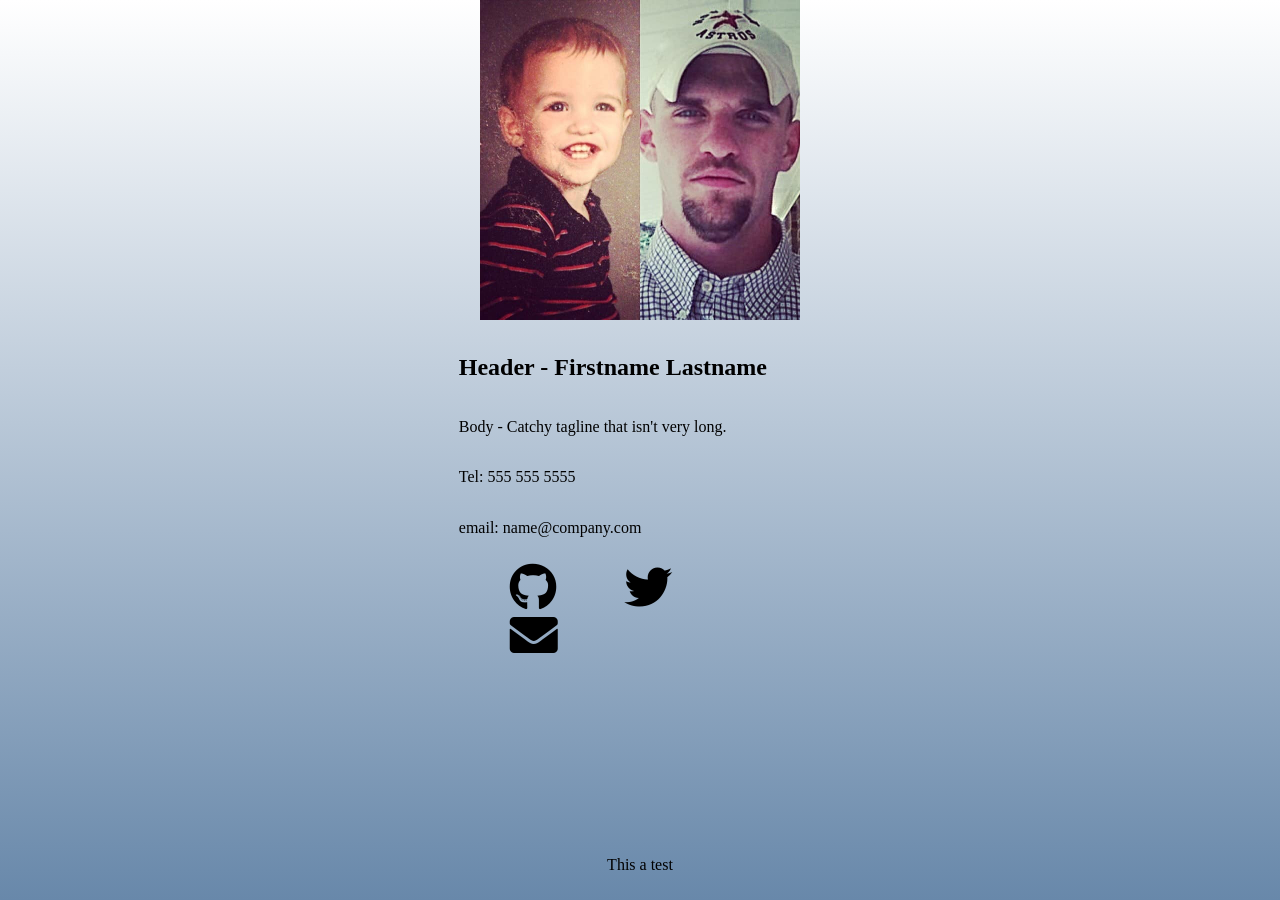
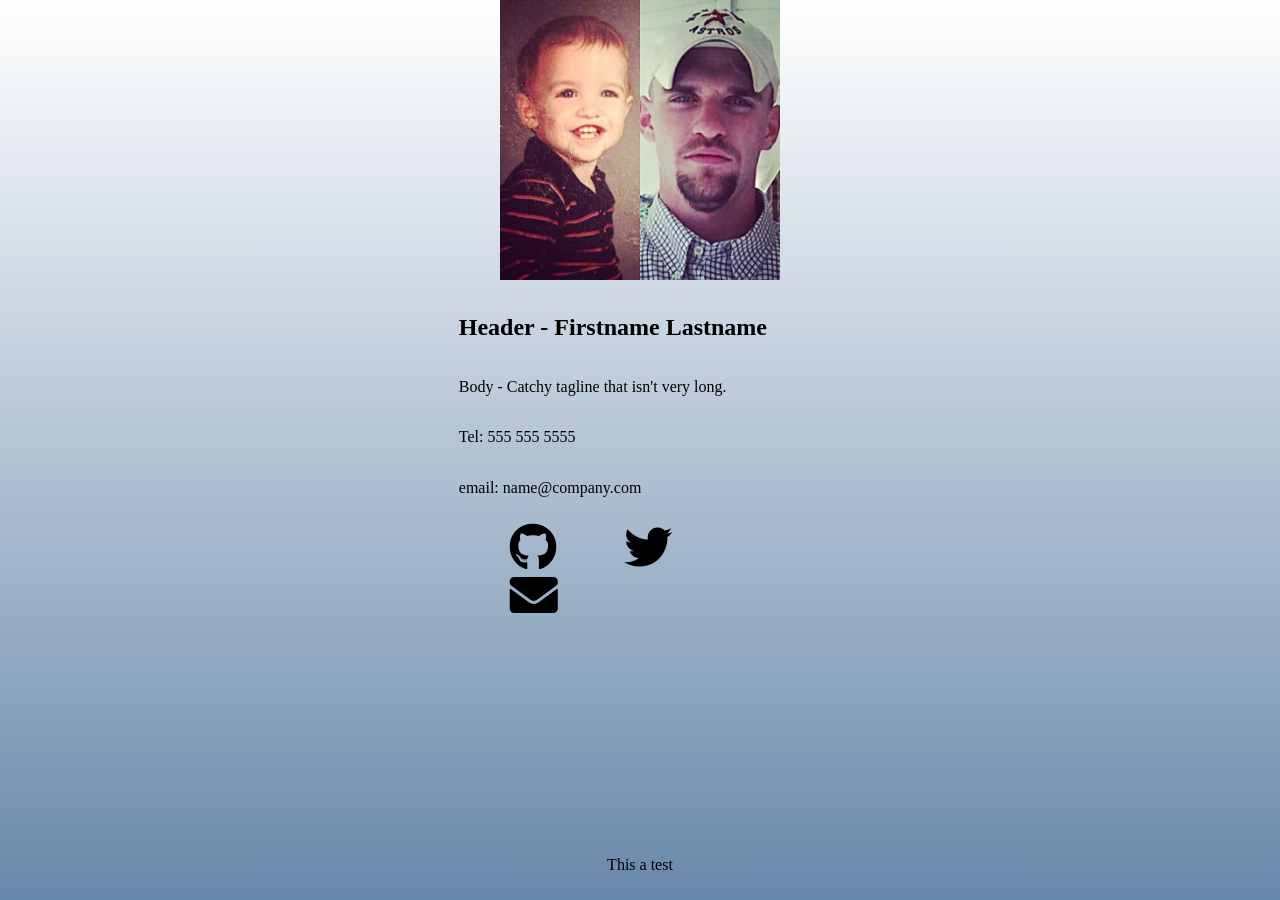
Before and after one commit to mwoolweaver/contigo, a Jekyll site: the page built from index.html, in a window 1280 px wide. Built offline with Jekyll 4.4.1, drawn with Linux system fonts in a browser that asks for light colours; nearby versions of some CDN libraries.

Commit message:
Update default.html

```diff
--- a/_layouts/default.html
+++ b/_layouts/default.html
@@ -4,7 +4,7 @@
     <body>
         <main class="wrapper">
             <header>
-                    <img src="https://raw.githubusercontent.com/mwoolweaver/contigo/master/_layouts/me.jpg" width="320px">
+                    <img src="https://raw.githubusercontent.com/mwoolweaver/contigo/master/_layouts/me.jpg" width="280px">
             </header>
             {{ content }}
             <footer>
```
